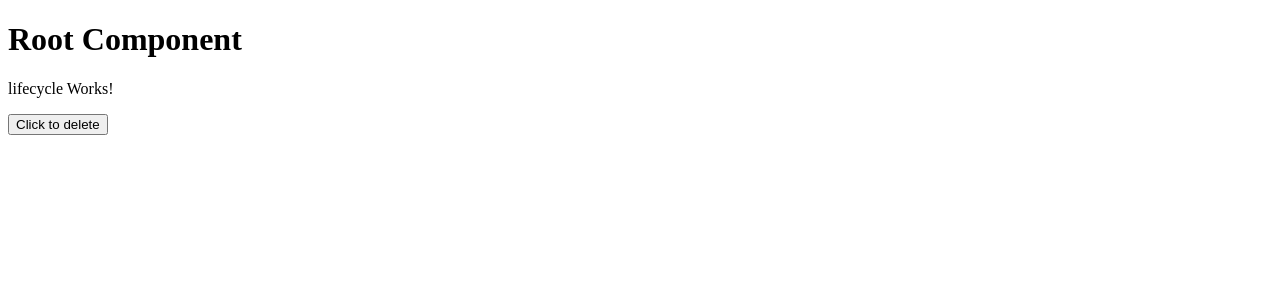
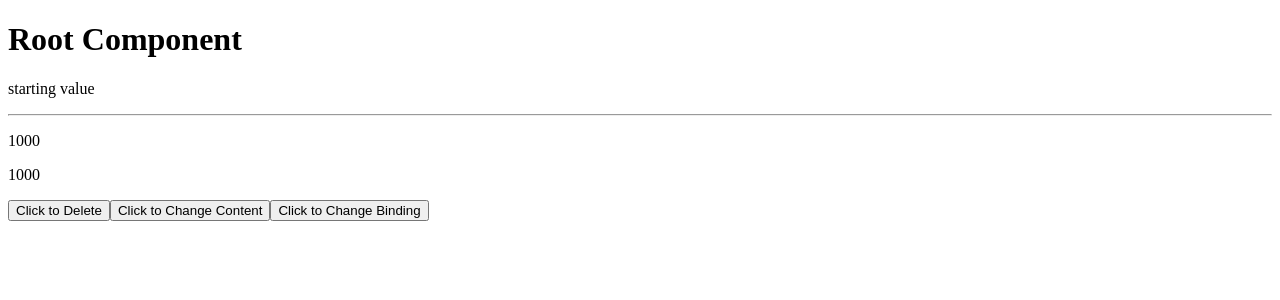
Before and after one commit to emilyworrall/first-angular-2-app, an Angular app: page / in a window 1280 px wide. Shown: the top 300 px of the page. Built offline with nearby package versions, Linux system fonts and the light colour scheme.

Commit message:
learning about local variables

```diff
--- a/src/app/app.component.ts
+++ b/src/app/app.component.ts
@@ -4,10 +4,16 @@
     selector: 'app-root',
     template: `
         <h1>Root Component</h1>
-        <fa-lifecycle *ngIf="!delete"></fa-lifecycle>
-        <button (click)="delete = true">Click to delete</button>
+        <fa-lifecycle *ngIf="!delete" [bindable]="boundValue">
+            <p #boundContent>{{test}}</p>
+        </fa-lifecycle>
+        <button (click)="delete = true">Click to Delete</button>
+        <button (click)="test = 'Changed value'">Click to Change Content</button>
+        <button (click)="boundValue = 2000">Click to Change Binding</button>
     `
 })
 export class AppComponent {
     delete = false;
+    test = 'starting value';
+    boundValue = 1000;
 }
--- a/src/app/lifecycle.component.ts
+++ b/src/app/lifecycle.component.ts
@@ -7,20 +7,27 @@
   AfterContentChecked,
   AfterViewInit,
   AfterViewChecked,
-  OnDestroy
+  OnDestroy,
+  Input,
+  ContentChild
 } from '@angular/core';
 
 @Component({
   selector: 'fa-lifecycle',
   template: `
-    <p>
-      lifecycle Works!
-    </p>
+    <ng-content></ng-content>
+    <hr>
+    <p #boundParagraph>{{bindable}}</p>
+    <p>{{boundParagraph.textContent}}</p>
   `,
   styles: []
 })
 export class LifecycleComponent implements OnChanges, OnInit, DoCheck, AfterContentInit,
   AfterContentChecked, AfterViewInit, AfterViewChecked, OnDestroy {
+  @Input() bindable = 1000;
+
+  @ContentChild('boundContent')
+  boundContent: HTMLElement;
 
   constructor() { }
 
@@ -30,6 +37,7 @@
 
   ngOnInit() {
     this.log('ngOnInit');
+    console.log(this.boundContent);
   }
 
   ngDoCheck() {
```
